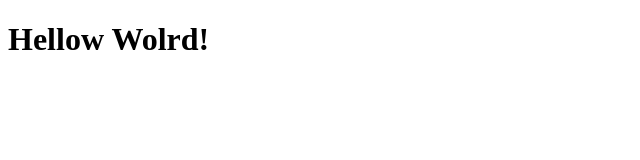
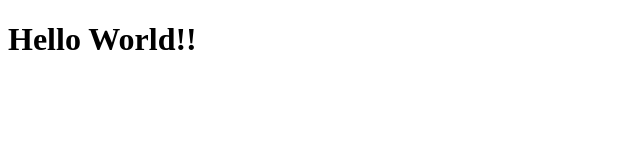
Before and after one commit to NatanRibeiro/js-dev-env, a website: page src/index.html in a window 1280 px wide. Shown: the whole page, without its empty margins (0-640 px from the left). Drawn offline with Linux system fonts and the light colour scheme.

Commit message:
Script Automation

```diff
--- a/package.json
+++ b/package.json
@@ -2,7 +2,9 @@
   "name": "javascript-development-environment",
   "version": "1.0.0",
   "description": "JavaScript development environment Pluralsight course by Cory House",
-  "scripts": {},
+  "scripts": {
+    "start": "node buildScripts/srcServer.js"
+  },
   "author": "Cory House",
   "license": "MIT",
   "dependencies": {
--- a/src/index.html
+++ b/src/index.html
@@ -5,6 +5,6 @@
     <meta charset="UTF-8">
 </head>
 <body>
-    <h1>Hellow Wolrd!</h1>
+    <h1>Hello World!!</h1>
 </body>
 </html>
```
